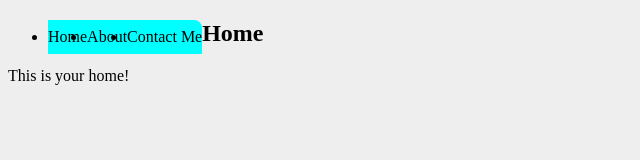
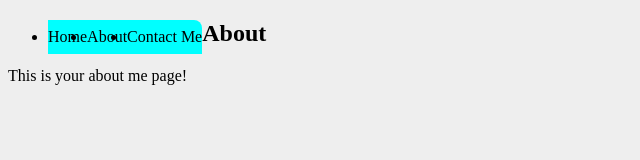
Before and after one commit to zenzerophotos/css_fixins, a website: page html/about.html in a window 1280 px wide. Shown: the full height of the page, 0-640 px from the left. Drawn offline with Linux system fonts and the light colour scheme.

Commit message:
fixed about.html

```diff
--- a/html/about.html
+++ b/html/about.html
@@ -67,8 +67,8 @@
 
     <div id='content'>
       <section>
-        <h1> Home </h1>
-        <p> This is your home! </p>
+        <h1> About </h1>
+        <p> This is your about me page! </p>
       </section>
 
     </div>
```
